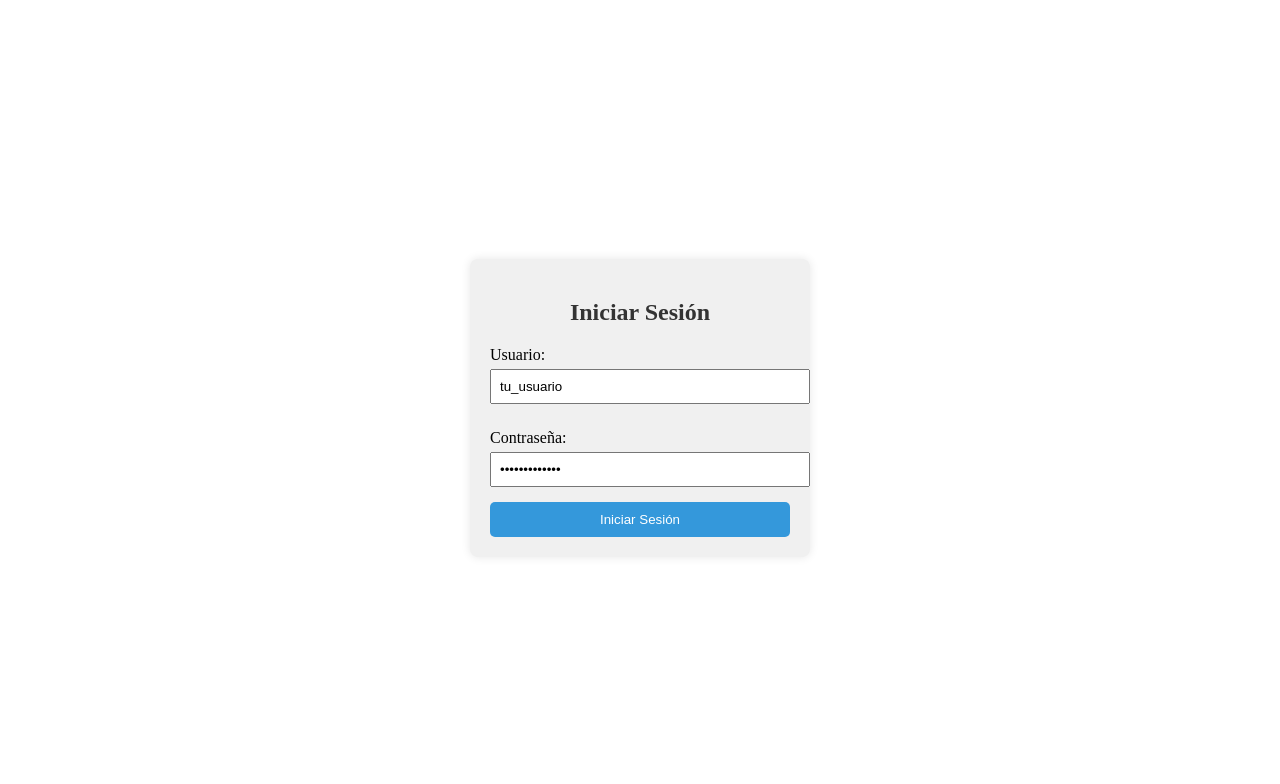
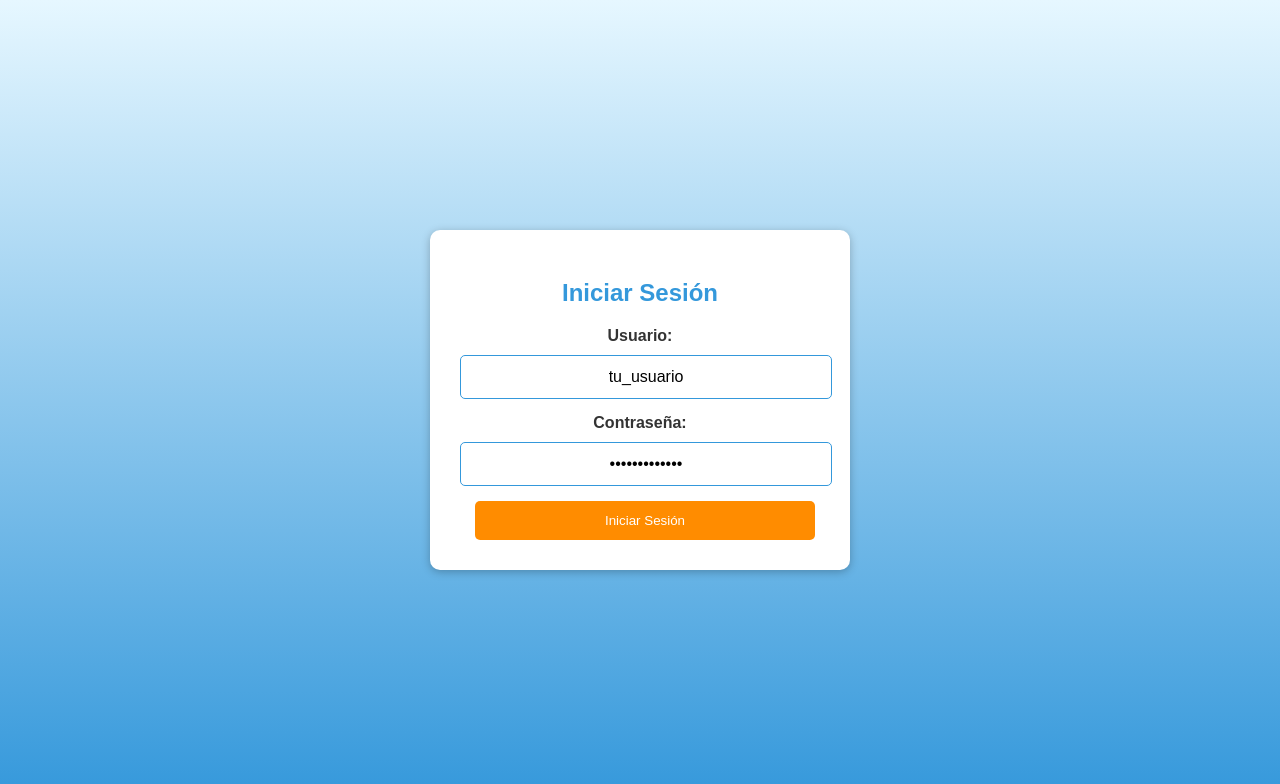
Before and after one commit to JorgeVeraz23/FrontFacturacion, a Vue app: page / in a window 1280 px wide. Shown: the top 784 px of the page. Built offline with nearby package versions, Linux system fonts and the light colour scheme.

Commit message:
first commit

```diff
--- a/src/views/InicioSesion.vue
+++ b/src/views/InicioSesion.vue
@@ -13,54 +13,6 @@
   </div>
 </template>
 
-<style>
-.login-container {
-  display: flex;
-  justify-content: center;
-  align-items: center;
-  height: 100vh;
-}
-
-.login-form {
-  width: 300px;
-  padding: 20px;
-  background-color: #f0f0f0;
-  border-radius: 8px;
-  box-shadow: 0 0 10px rgba(0, 0, 0, 0.1);
-}
-
-.login-form h2 {
-  text-align: center;
-  color: #333;
-}
-
-label {
-  display: block;
-  margin-top: 10px;
-  margin-bottom: 5px;
-}
-
-input {
-  width: 100%;
-  padding: 8px;
-  margin-bottom: 15px;
-}
-
-button {
-  width: 100%;
-  padding: 10px;
-  background-color: #3498db;
-  color: #fff;
-  border: none;
-  border-radius: 5px;
-  cursor: pointer;
-}
-
-button:hover {
-  background-color: #2980b9;
-}
-</style>
-
 <script>
 import axios from "axios";
 
@@ -70,6 +22,7 @@ export default {
       usuario: "tu_usuario",
       contrasena: "tu_contraseña",
       intentosFallidos: 0,
+      bloqueado: false,
     };
   },
   methods: {
@@ -85,20 +38,98 @@ export default {
 
         if (response.data.statusCode === 200) {
           this.intentosFallidos = 0;
+          this.bloqueado = false;
           alert("Inicio de sesión exitoso");
-        } else {
+        }
+
+      } catch (error) {
+        console.error("Error al autenticar:", error);
+
+        if (error.response && error.response.status === 401) {
           this.intentosFallidos += 1;
+          alert("Credenciales inválidas");
 
           if (this.intentosFallidos >= 3) {
-            alert("Usuario bloqueado. Contacte al administrador.");
-          } else {
-            alert("Credenciales inválidas");
+            this.bloqueado = true;
+            alert("Usuario bloqueado. Contacte al administrador o espere un minuto para volver a intentarlo");
           }
+        } else {
+          alert("Error al conectar con la API");
         }
-      } catch (error) {
-        console.error("Error al autenticar:", error);
       }
     },
   },
 };
 </script>
+
+<style>
+/* Fondo general azul claro */
+body, html {
+  margin: 0;
+  padding: 0;
+  background-color: #3498db;
+  font-family: sans-serif; /* Fuente más moderna */
+}
+
+/* Sección de login */
+.login-container {
+  display: flex;
+  justify-content: center;
+  align-items: center;
+  min-height: 100vh; /* Altura mínima para cubrir la pantalla */
+  background-image: linear-gradient(to top, #3498db, #e6f7ff); /* Gradiente azul claro y blanco */
+  margin: 0 auto; /* Centrar el div */
+}
+
+/* Formulario de login */
+.login-form {
+  width: 360px; /* Ancho ligeramente mayor */
+  padding: 30px; /* Más espacio interior */
+  background-color: #ffffff; /* Blanco */
+  border-radius: 10px; /* Bordes más redondeados */
+  box-shadow: 0 2px 8px rgba(0, 0, 0, 0.25); /* Sombra más suave */
+  text-align: center; /* Centrar el contenido */
+}
+
+/* Cambios solicitados */
+
+.login-form h2 {
+  color: #3498db; /* Azul claro */
+  font-weight: bold; /* Título más llamativo */
+  margin-bottom: 20px; /* Más espacio debajo del título */
+}
+
+label {
+  display: block;
+  margin-bottom: 10px;
+  color: #333;
+  font-weight: 600; /* Texto ligeramente más grueso */
+}
+
+input {
+  width: calc(100% - 20px); /* Ancho del botón - espacio entre inputs */
+  padding: 12px 15px; /* Más espacio interior */
+  margin-bottom: 15px;
+  border: 1px solid #3498db; /* Azul claro */
+  border-radius: 5px;
+  font-size: 16px; /* Fuente más grande */
+  text-align: center; /* Centrar el texto en los inputs */
+  margin-right: 10px; /* Desplazamiento hacia la derecha */
+}
+
+button {
+  width: calc(100% - 20px); /* Ancho del botón - espacio entre inputs */
+  padding: 12px 15px; /* Más espacio interior */
+  background-color: #ff8c00; /* Naranja */
+  color: #ffffff; /* Letras blancas */
+  border: none;
+  border-radius: 5px;
+  cursor: pointer;
+  transition: background-color 0.2s ease-in-out; /* Transición suave en el hover */
+  margin-left: 10px; /* Desplazamiento hacia la izquierda */
+}
+
+button:hover {
+  background-color: #e07e00; /* Naranja más oscuro al pasar el ratón */
+}
+</style>
```
